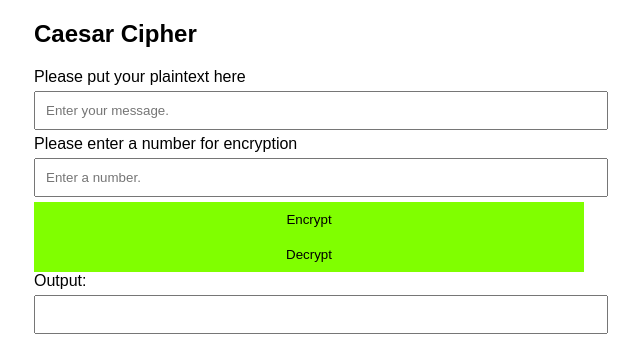
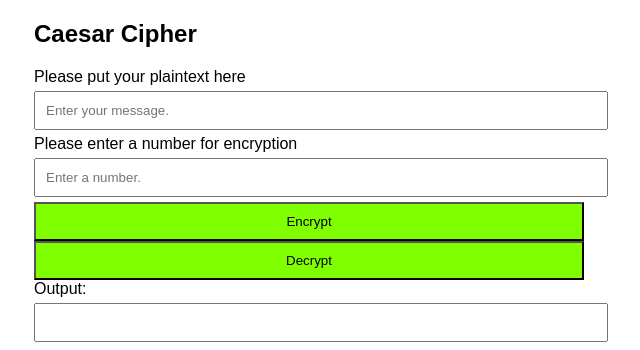
Before and after one commit to CaptEcho/CaptEcho.github.io, a plain HTML site: page index.html in a window 1280 px wide. Shown: the whole page, without its empty margins (331-971 px from the left). Drawn offline with Linux system fonts and the light colour scheme.

Commit message:
Update index.html

```diff
--- a/index.html
+++ b/index.html
@@ -23,7 +23,7 @@
             width: 100%;
             background-color: #80FF00;
             color: black;
-            border: none;
+            border: 2;
             cursor: pointer;
         }
         .result{
```
